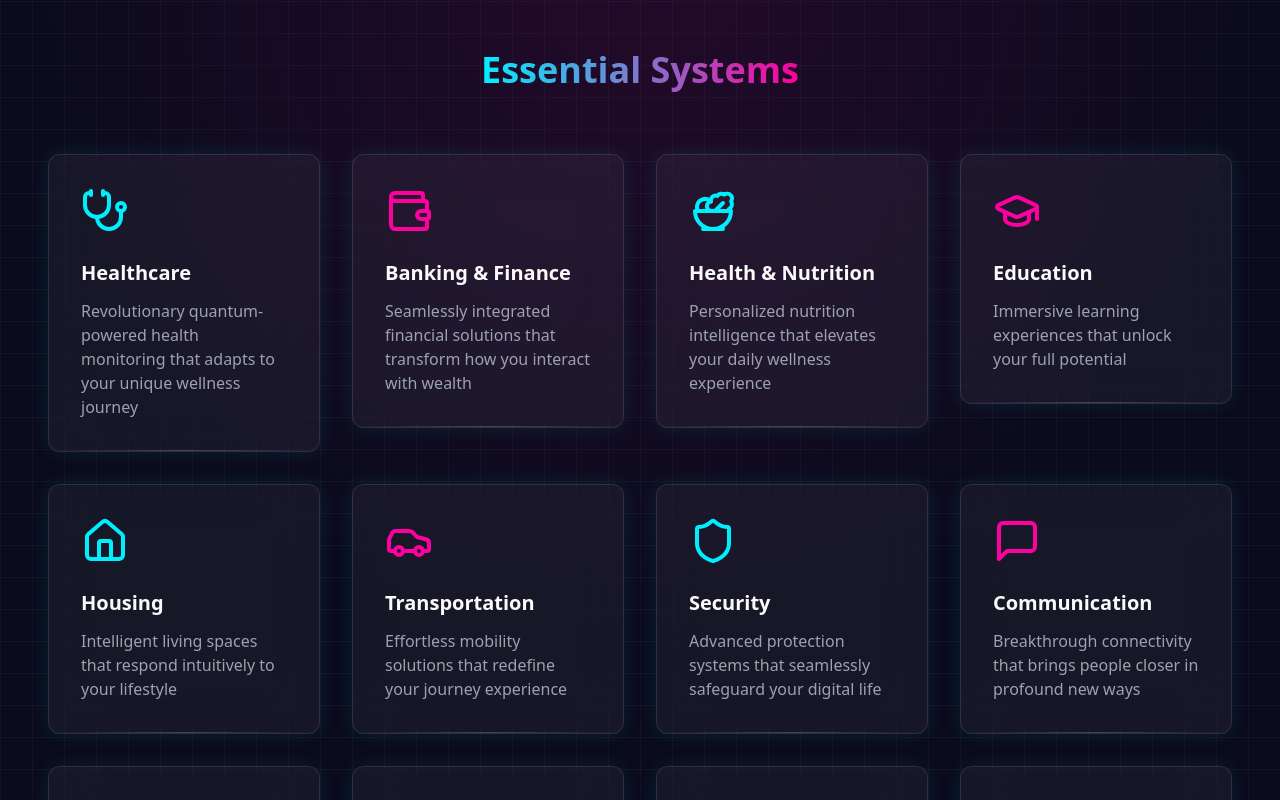
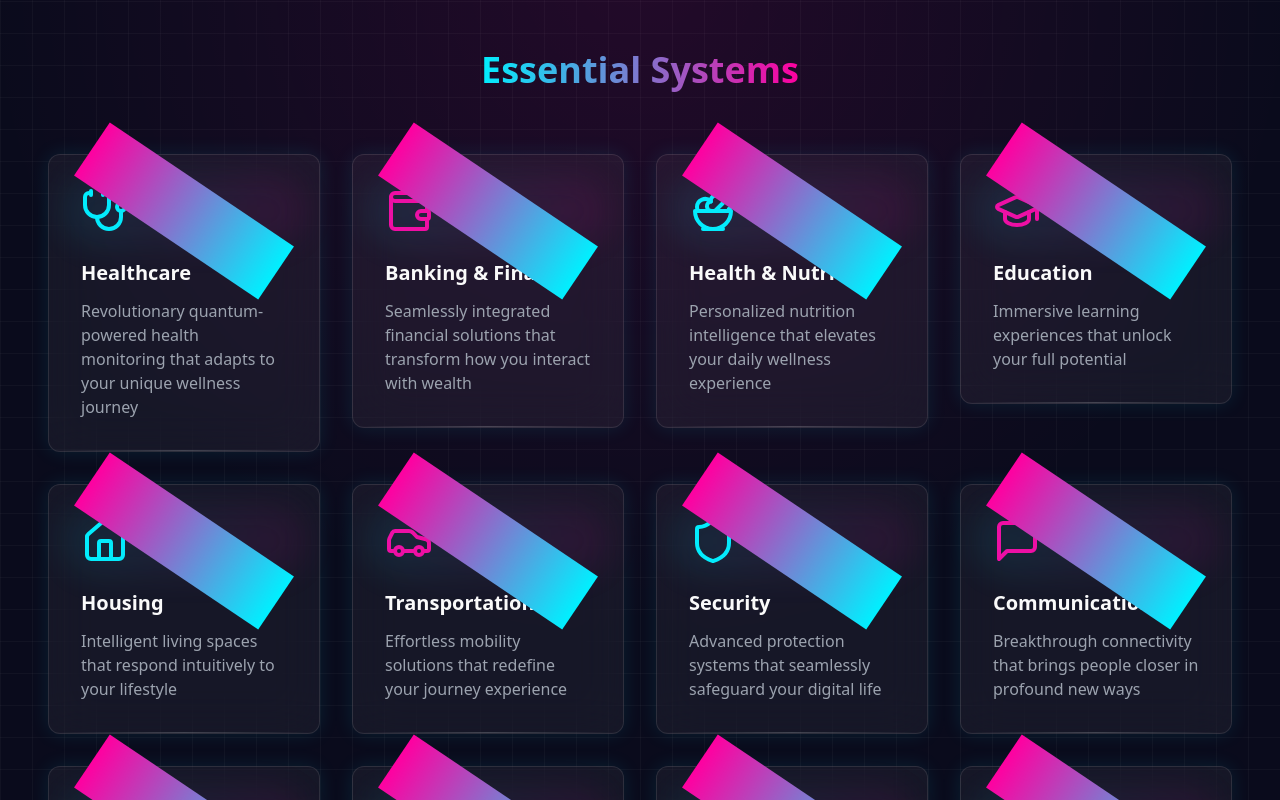
Before and after one commit to ActivateLLC/qstate-harmony-hub, a React (Vite) app: page / in a window 1280 px wide. Shown: the part 1540-2340 px from the top of the page. Built offline with nearby package versions, Linux system fonts and the light colour scheme; what @supabase/auth-helpers-react would draw is missing.

Commit message:
Add blockchain animations
Implemented blockchain animations throughout the application, enhancing the user experience with dynamic visual effects. Adjusted existing styles and components as necessary to integrate the new animations.
[skip gpt_engineer]

```diff
--- a/src/components/life-areas/AreaCard.tsx
+++ b/src/components/life-areas/AreaCard.tsx
@@ -184,7 +184,53 @@ const AreaCard = ({ title, description, icon: Icon, color, onClick }: AreaCardPr
         ) : (
           <Icon className="w-12 h-12 animate-glow" />
         )}
-        <div className="absolute -inset-2 bg-gradient-to-r from-qblue to-qpink opacity-0 group-hover:opacity-20 rounded-full blur-xl transition-opacity" />
+        <div className="absolute -inset-2">
+          <motion.div
+            className="absolute inset-0 bg-gradient-to-r from-qblue to-qpink opacity-0 group-hover:opacity-20 rounded-full blur-xl"
+            animate={{
+              background: [
+                "linear-gradient(to right, #00f0ff, #ff00a0)",
+                "linear-gradient(to right, #ff00a0, #00f0ff)",
+                "linear-gradient(to right, #00f0ff, #ff00a0)",
+              ],
+              scale: [1, 1.2, 1],
+              rotate: [0, 180, 360],
+            }}
+            transition={{
+              duration: 8,
+              repeat: Infinity,
+              repeatType: "mirror" as const,
+              ease: "linear"
+            }}
+          />
+          <motion.div
+            className="absolute inset-0 bg-gradient-to-r from-qblue/30 to-qpink/30 rounded-full blur-lg"
+            animate={{
+              opacity: [0, 0.3, 0],
+              scale: [0.8, 1.1, 0.8],
+            }}
+            transition={{
+              duration: 4,
+              repeat: Infinity,
+              repeatType: "mirror" as const,
+              ease: "easeInOut"
+            }}
+          />
+          <motion.div
+            className="absolute inset-0 border-2 border-transparent"
+            style={{
+              background: "linear-gradient(to right, transparent, transparent) padding-box, linear-gradient(to right, #00f0ff, #ff00a0) border-box",
+            }}
+            animate={{
+              rotate: [0, 360],
+            }}
+            transition={{
+              duration: 10,
+              repeat: Infinity,
+              ease: "linear"
+            }}
+          />
+        </div>
       </motion.div>
       <h3 className="text-xl font-semibold mb-3">
         {title}
```
